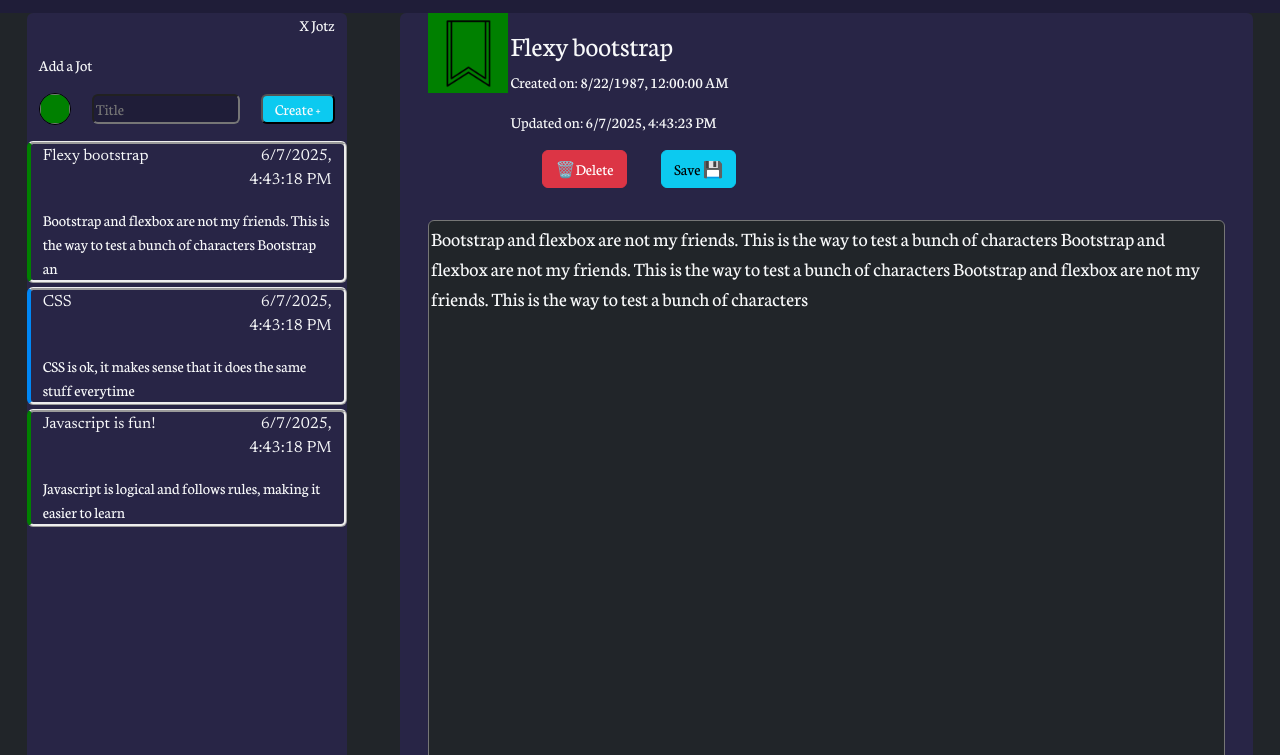
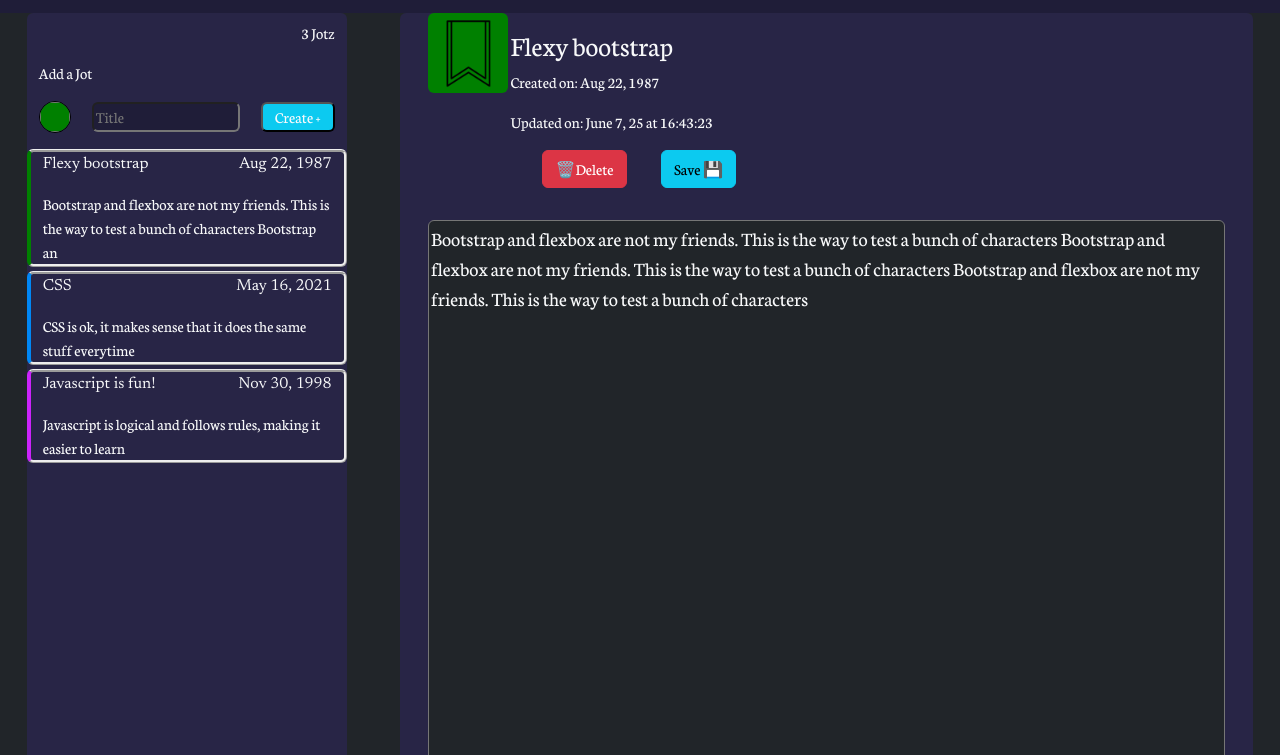
Before and after one commit to BlueFyre22/jotz, a plain HTML site: page index.html in a window 1280 px wide. Both pictures are taken after a click on the element 186 px from the left and 256 px from the top of the page. Shown: the part 45-800 px from the top of the page. Drawn offline with nearby package versions, Linux system fonts and the light colour scheme.

Commit message:
fixed the localeDate and locale Time string issues. Got # of jots calculating and displaying correctly

```diff
--- a/app/AppState.js
+++ b/app/AppState.js
@@ -12,21 +12,21 @@ class ObservableAppState extends EventEmitter {
       color: "#008000",
       body: "Bootstrap and flexbox are not my friends. This is the way to test a bunch of characters Bootstrap and flexbox are not my friends. This is the way to test a bunch of characters Bootstrap and flexbox are not my friends. This is the way to test a bunch of characters",
       createdAt: '8/22/1987',
-      updatedAt: ''
+      updatedAt: '8/22/1987'
     }),
     new Jot({
       title: 'CSS',
       color: "#0087f5",
       body: "CSS is ok, it makes sense that it does the same stuff everytime",
       createdAt: '5/16/2021',
-      updatedAt: ''
+      updatedAt: '5/16/2021'
     }),
     new Jot({
       title: 'Javascript is fun!',
-      color: "#008000",
+      color: "#cc23fb",
       body: "Javascript is logical and follows rules, making it easier to learn",
       createdAt: '11/30/1998',
-      updatedAt: ''
+      updatedAt: '11/30/1998'
     }),
   ]
 
--- a/app/controllers/JotzController.js
+++ b/app/controllers/JotzController.js
@@ -9,14 +9,25 @@ export class JotzController {
     console.log("Controller is running")
     this.drawLittleJotz()
 
+
+
     AppState.on("jotz", this.drawLittleJotz)
     AppState.on('jotz', jotzService.saveJotz)
 
     jotzService.loadJotzOnPageLoad()
+    this.drawJotzNumber()
     AppState.on('activeJot', this.drawActiveJot)
+    AppState.on('jotz', this.drawJotzNumber)
+
+
 
   }
 
+  drawJotzNumber() {
+    const jotzNumber = AppState.jotz.length
+    console.log("jotzNumber", jotzNumber)
+    setHTML('little-jotz-total', `${jotzNumber} Jotz`)
+  }
 
   drawLittleJotz() {
     const jotz = AppState.jotz
@@ -31,9 +42,9 @@ export class JotzController {
     const formElem = event.target
     const jotData = getFormData(formElem)
     console.log("Submitting New Jot")
-
     jotzService.createJot(jotData)
-
+    //@ts-ignore
+    formElem.reset()
   }
 
   setActiveJot(jotId) {
@@ -54,7 +65,19 @@ export class JotzController {
     const form = document.getElementById("active-jot-form")
     const activeJotFormData = getFormData(form)
     console.log("active form data hopefully ==>", activeJotFormData)
+
     jotzService.saveActiveJot(activeJotFormData.body, activeJotFormData.updatedAt)
+    this.drawLittleJotz()
   }
 
+  deleteJot(jotId) {
+    const confirm = window.confirm("Are you sure you want to PERMANENTLY get rid of this awesome Jot!?")
+    if (!confirm) { return }
+
+    console.log("Deleting the Jot with ID of ", jotId)
+    jotzService.deleteJotz(jotId)
+
+
+
+  }
 }
--- a/app/models/Jot.js
+++ b/app/models/Jot.js
@@ -7,7 +7,7 @@ export class Jot {
     this.title = data.title
     this.color = data.color
     this.body = data.body == undefined ? "" : data.body
-    this.createdAt = (data.createdAt == undefined ? Date() : new Date(data.createdAt))
+    this.createdAt = data.createdAt == undefined ? new Date() : new Date(data.createdAt)
     this.updatedAt = new Date()
 
   }
@@ -17,20 +17,31 @@ export class Jot {
         <div onclick="app.jotzController.setActiveJot('${this.id}')" class="little-card-border d-flex flex-column mb-1 rounded" style="border-style: ridge;border-left: 4px solid ${this.color}">
             <div class="d-flex justify-content-between">
               <div class="heading-text col-md-5">${this.title}</div>
-              <div class="heading-text col-md-5 text-end " >${this.updatedAtDateString}</div>
+              <div class="heading-text col-md-5 text-end " >${this.createdAtDateString}</div>
             </div>
           <div class="mt-3"><span>${this.shortBody}</span></div>
         </div>
   `
   }
 
+
+  //NOTE - Trying some time formatting
+  timeStamp = new Date();
+  timeFormatter = new Intl.DateTimeFormat("en-US", { dateStyle: "full" })
+
+
+
+
   get createdAtDateString() {
-    return this.createdAt.toLocaleString("en-US", {})
+    return this.createdAt.toLocaleDateString("en-US", { month: "short", day: "2-digit", year: 'numeric', })
   }
 
   get updatedAtDateString() {
-    return this.updatedAt.toLocaleString("en-US", {})
+    return new Date().toLocaleTimeString("en-US", { month: "long", day: "numeric", year: '2-digit', hour12: false, })
   }
+
+
+
 
   get shortBody() {
     return this.body.slice(0, 100)
@@ -41,19 +52,19 @@ export class Jot {
     return ` <form id="active-jot-form"  class="col-md-12 px-3 d-flex flex-wrap">
 
             <div class="col-1 bg-card-var">
-              <div><img src="assets/img/bookmark-icon-element-png.webp" alt="" class="bookmark-size" style="background-color: ${this.color}"></div>
+              <div><img src="assets/img/bookmark-icon-element-png.webp" alt="" class="bookmark-size rounded" style="background-color: ${this.color}"></div>
             </div>
             <div class="col-md-11 p-3">
               <h3>${this.title}</h3>
 
               <div class="col-md-8">
-                <p>Created on: ${this.createdAtDateString}</p>
-                <p>Updated on: ${this.updatedAtDateString}</p>
+                <p name="createdAt">Created on: ${this.createdAtDateString}</p>
+                <p name="updatedAt">Updated on: ${this.updatedAtDateString}</p>
 
               </div>
 
               <div class="col-md-8 px-3 ">
-                <button class="rounded mx-3 btn btn-danger" onclick="">🗑️Delete</button>
+                <button class="rounded mx-3 btn btn-danger" type="button" onclick="app.jotzController.deleteJot('${this.id}')">🗑️Delete</button>
                 <button class="rounded mx-3 btn btn-info" type="button" onclick="app.jotzController.saveActiveJot()">Save 💾</button>
               </div>
             </div>
--- a/app/services/JotzService.js
+++ b/app/services/JotzService.js
@@ -1,9 +1,11 @@
 import { AppState } from "../AppState.js"
+import { JotzController } from "../controllers/JotzController.js"
 import { Jot } from "../models/Jot.js"
 import { loadState, saveState } from "../utils/Store.js"
 
 
 class JotzService {
+
   createJot(jotData) {
     console.log('🌋📒', jotData)
     const newJot = new Jot(jotData)
@@ -12,13 +14,6 @@ class JotzService {
     jotArray.push(newJot)
   }
 
-
-
-
-  // deleteJot(jotID){
-  //   const jotz = AppState.jotz
-  //   const
-  // }
 
   setActiveJot(passedjotId) {
     const selectedJot = AppState.jotz.find((jot) => jot.id == passedjotId)
@@ -29,10 +24,10 @@ class JotzService {
   saveActiveJot(bodyUpdate, newUpdatedAt) {
     AppState.activeJot.body = bodyUpdate
     AppState.activeJot.updatedAt = newUpdatedAt
-    console.log("updated active jot's body and updated at time")
+    console.log("updated active jot's body and updated at time", AppState.activeJot.updatedAt)
 
-    AppState.activeJot
-    this.saveJotz() // not sure this is needed
+    this.saveJotz()
+
   }
 
   saveJotz() {
@@ -49,6 +44,12 @@ class JotzService {
     }
   }
 
+  deleteJotz(jotId) {
+    const jotz = AppState.jotz
+    const jotIndex = jotz.findIndex(jot => jot.id == jotId)
+    console.log("trying to remove index of", jotIndex)
+    jotz.splice(jotIndex, 1)
+  }
 
 }
 
--- a/index.html
+++ b/index.html
@@ -40,7 +40,7 @@
       <div class="row d-flex justify-content-around">
 
         <div class="col-3 bg-card-var text-light rounded">
-          <p class="text-end" id="little-jotz-total">X Jotz</p>
+          <p class="text-end mt-2" id="little-jotz-total">0 Jotz</p>
           <div class="row">
             <p>Add a Jot</p>
             <form class="d-flex flex-row align-items-center justify-content-between"
@@ -66,8 +66,11 @@
 
         <div id="active-jot-area"
           class="col-md-8 area-vh100 d-flex justify-content-center text-light bg-card-var rounded ">
+          <!-- NOTE The next 2 lines are a place holder when the page loads -->
+          <div class="col-md-12 bg-bigcard-image d-flex align-items-center justify-content-center area-vh100 p-0">
+            <p class="fs-3 text-light text-shadow">Create or select a Jot to start Jottzing</p>
 
-          <!-- <form id="active-jot-form" class="col-md-12 px-3 d-flex flex-wrap">
+            <!-- <form id="active-jot-form" class="col-md-12 px-3 d-flex flex-wrap">
 
             <div class="col-1 bg-light">
               <div><img src="assets/img/bookmark-icon-element-png.webp" alt="" class="bookmark-size"></div>
@@ -98,16 +101,13 @@
           </form> -->
 
 
-        </div>
+          </div>
 
 
-        <!-- NOTE This is a place holder when they start up -->
-        <!-- <div class="col-8 area-vh100 d-flex justify-content-center p-0">
-          <div class="col-md-12 bg-bigcard-image d-flex align-items-center justify-content-center area-vh100 p-0">
-            <p class="fs-3 text-light text-shadow">Create or select a Jot to start Jottzing</p>
-          </div> -->
 
-      </div>
+
+
+        </div>
 
 
 
```
